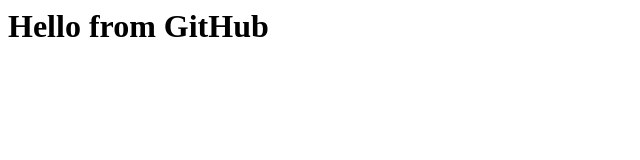
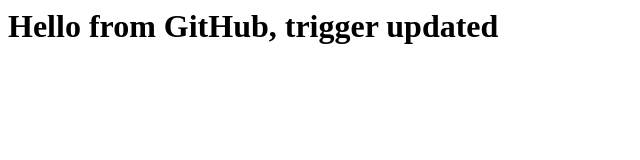
Before and after one commit to Nagendra532/jenkins-demo, a plain HTML site: page index.html in a window 1280 px wide. Shown: the whole page, without its empty margins (0-640 px from the left). Drawn offline with Linux system fonts and the light colour scheme.

Commit message:
Update index.html

```diff
--- a/index.html
+++ b/index.html
@@ -1 +1 @@
-<h1>Hello from GitHub</h1>
+<h1>Hello from GitHub, trigger updated</h1>
```
